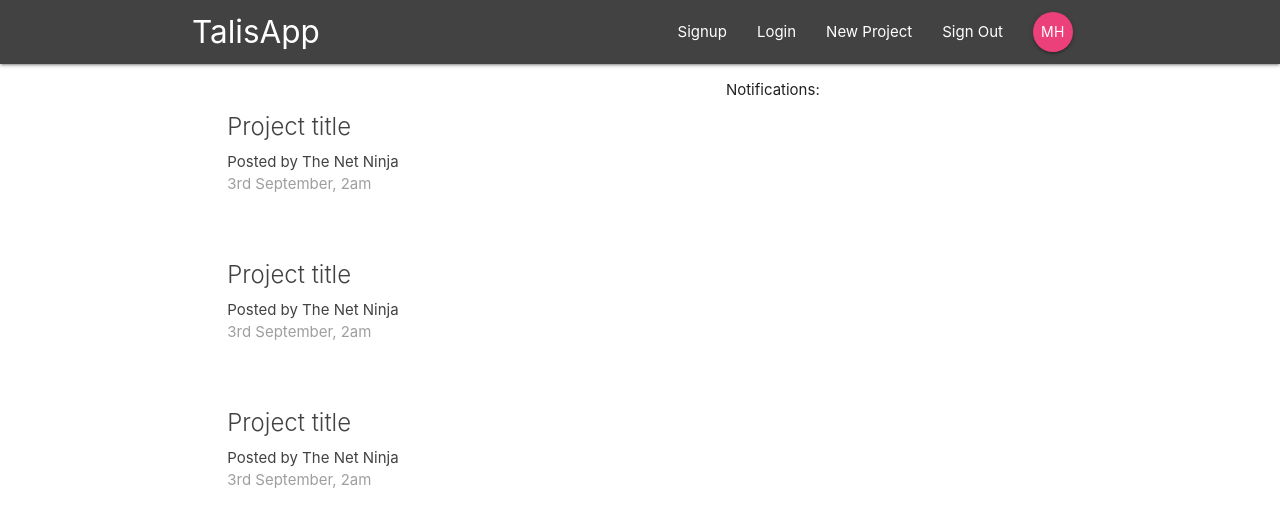
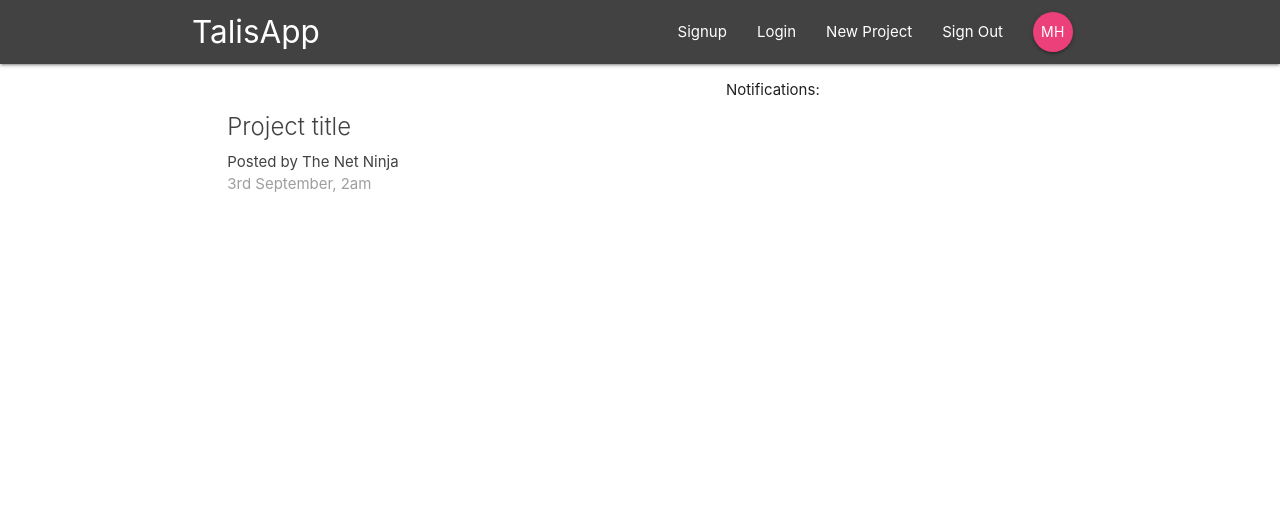
Before and after one commit to MefitHp/Redux-Firebase, a React (Create React App) app: page / in a window 1280 px wide. Shown: the top 526 px of the page. Built offline with nearby package versions, Linux system fonts and the light colour scheme.

Commit message:
A little modularization

```diff
--- a/src/components/projects/ProjectList.js
+++ b/src/components/projects/ProjectList.js
@@ -1,33 +1,10 @@
 import React from 'react'
+import ProjectSummary from './ProjectSummary';
 
 const ProjectList = () => {
     return (
         <div className="project-list section">
-
-            <div className="card z-depth-0 project-summary">
-                <div className="card-content grey-text text-darken-3">
-                    <span className="card-title ">Project title</span>
-                    <p>Posted by The Net Ninja</p>
-                    <p className="grey-text">3rd September, 2am</p>
-                </div>
-            </div>
-
-            <div className="card z-depth-0 project-summary">
-                <div className="card-content grey-text text-darken-3">
-                    <span className="card-title ">Project title</span>
-                    <p>Posted by The Net Ninja</p>
-                    <p className="grey-text">3rd September, 2am</p>
-                </div>
-            </div>
-
-            <div className="card z-depth-0 project-summary">
-                <div className="card-content grey-text text-darken-3">
-                    <span className="card-title ">Project title</span>
-                    <p>Posted by The Net Ninja</p>
-                    <p className="grey-text">3rd September, 2am</p>
-                </div>
-            </div>
-
+            <ProjectSummary />
         </div>
     )
 }
--- a/src/components/projects/ProjectSummary.js
+++ b/src/components/projects/ProjectSummary.js
@@ -0,0 +1,15 @@
+import React from 'react'
+
+const ProjectSummary = () => {
+    return (
+        <div className="card z-depth-0 project-summary">
+            <div className="card-content grey-text text-darken-3">
+                <span className="card-title ">Project title</span>
+                <p>Posted by The Net Ninja</p>
+                <p className="grey-text">3rd September, 2am</p>
+            </div>
+        </div>
+    )
+}
+
+export default ProjectSummary
```
